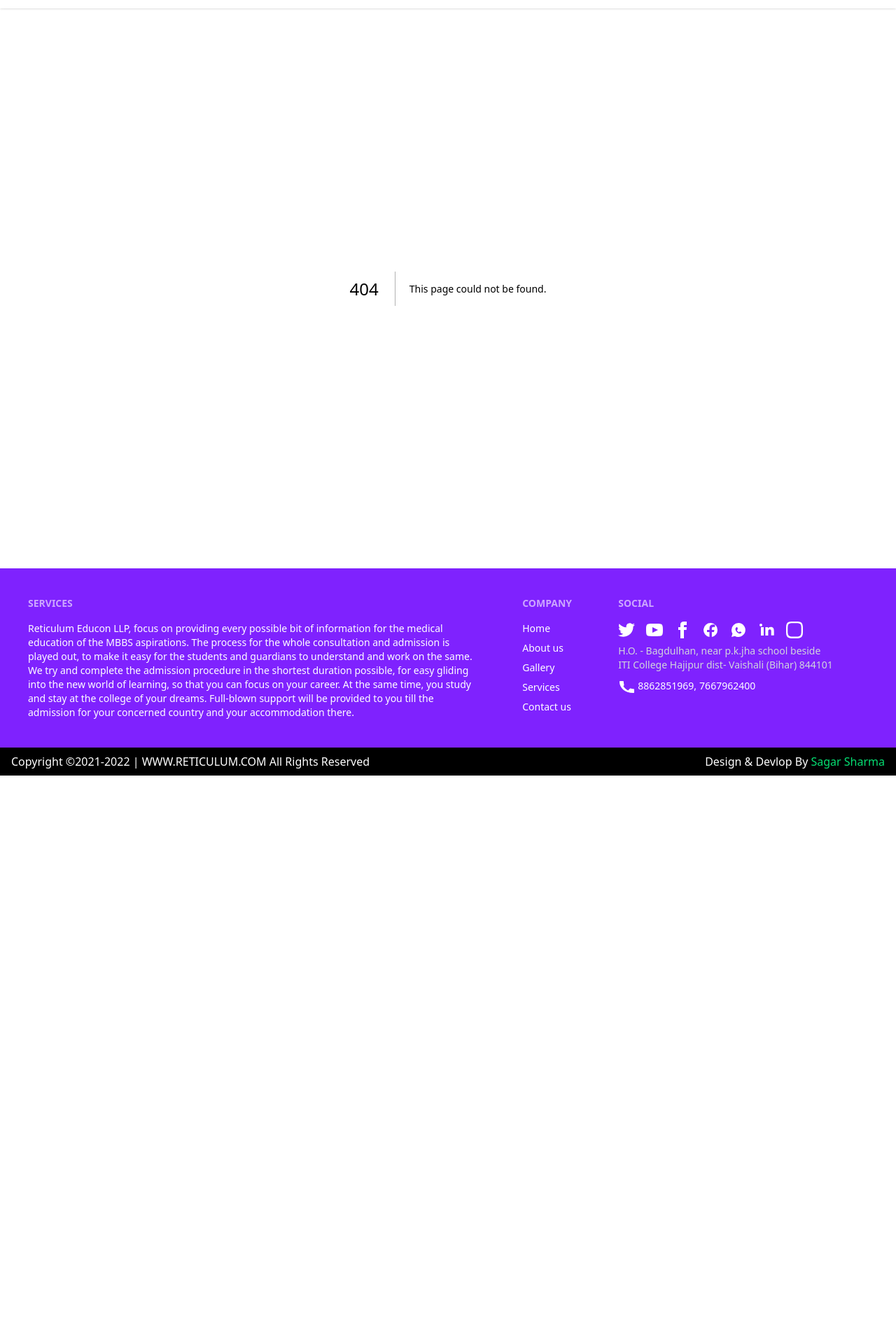
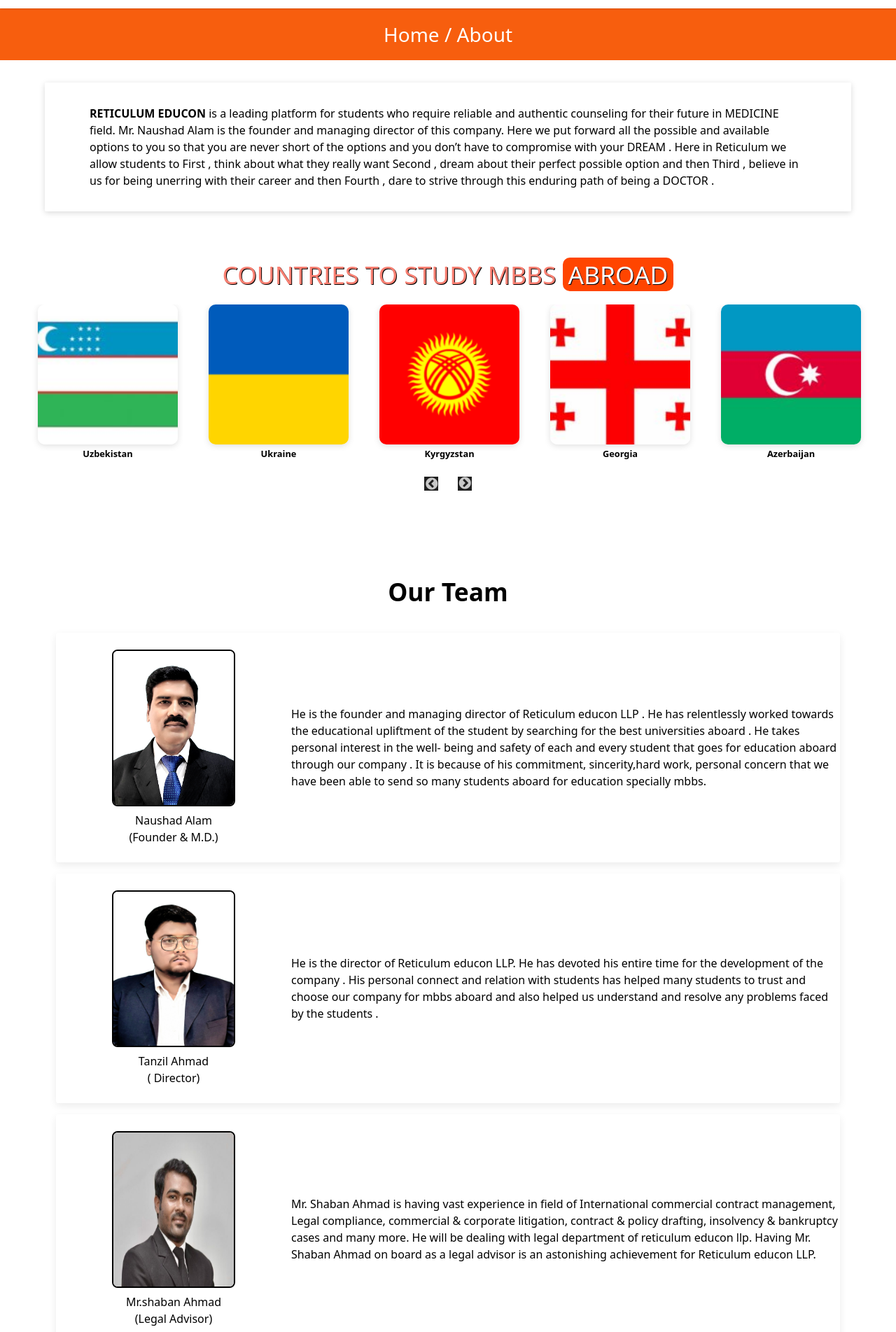
Before and after one commit to Sagarsharma11/next-reticulumeducon, a Next.js app: page /about in a window 1280 px wide. Before the commit this address had no page. Shown: the part 97-2000 px from the top of the page at 70% size. Before the commit the page ends 1205 px from the top, so only its background shows below. Built offline with nearby package versions, Linux system fonts and the light colour scheme.

Commit message:
added about section

```diff
--- a/src/app/(home)/LatestNews/LatestNews.jsx
+++ b/src/app/(home)/LatestNews/LatestNews.tsx
@@ -13,12 +13,13 @@
         <div className={styles.mainContainer}>
 
             <h2>
-                Latest <span class="span2"> News </span>
+                Latest <span className="span2"> News </span>
             </h2>
             <div>
                 {
                     ytData.map((ele) => (
-                        <iframe class="video" src={ele} title="YouTube video player" frameborder="0" allow="accelerometer; autoplay; clipboard-write; encrypted-media; gyroscope; picture-in-picture" allowfullscreen></iframe>
+                        <iframe className="video" src={ele} title="YouTube video player"
+                        frameBorder="0" allow="accelerometer; autoplay; clipboard-write; encrypted-media; gyroscope; picture-in-picture" allowFullScreen></iframe>
                     ))
                 }
             </div>
--- a/src/app/(home)/Service/Service.jsx
+++ b/src/app/(home)/Service/Service.tsx
@@ -14,7 +14,7 @@
     return (
         <div className={styles.mainContainer}>
             <h2>
-                Services <span class="span2">
+                Services <span className="span2">
                     We Provide
                 </span>
             </h2>
--- /dev/null
+++ b/src/app/about/page.tsx
@@ -0,0 +1,22 @@
+import React from 'react'
+import BreadCrumb from '../../components/BreadCrumb/BreadCrumb'
+import Section1 from './sections/Section1/Section1';
+import FlagSection from '../../components/FlagSection/FlagSection';
+import Section3 from './sections/Section3/Section3';
+import Service from '../(home)/Service/Service';
+import LatestNews from '../(home)/LatestNews/LatestNews';
+
+const page = () => {
+  return (
+    <>
+        <BreadCrumb nav="/about" title="About" />
+        <Section1 />
+        <FlagSection />
+        <Section3 />
+        <LatestNews />
+        <Service />
+    </>
+  )
+}
+
+export default page
--- /dev/null
+++ b/src/app/about/sections/Section1/Section1.tsx
@@ -0,0 +1,17 @@
+import React from 'react';
+import styles from "./style.module.css"
+
+const Section1 = () => {
+  return (
+    <div className={styles.mainContainer}>
+        <div className={styles.innerContainer}>
+
+          <p >
+               <strong> RETICULUM EDUCON</strong> is a leading platform for students who require reliable and authentic counseling for their future in MEDICINE field. Mr. Naushad Alam is the founder and managing director of this company. Here we put forward all the possible and available options to you so that you are never short of the options and you don’t have to compromise with your DREAM . Here in Reticulum we allow students to First , think about what they really want Second , dream about their perfect possible option and then Third , believe in us for being unerring with their career and then Fourth , dare to strive through this enduring path of being a DOCTOR .
+            </p>
+        </div>
+    </div>
+  )
+}
+
+export default Section1
--- /dev/null
+++ b/src/app/about/sections/Section1/style.module.css
@@ -0,0 +1,45 @@
+.mainContainer{
+    padding: 2rem 4rem;
+}
+
+.innerContainer{
+    box-shadow: rgba(0, 0, 0, 0.15) 0px 2px 8px;
+    padding: 2rem 4rem;
+    border-radius: .125rem;
+}
+
+@media screen and (min-width: 768px) and (max-width: 1024px) {
+    .mainContainer{
+        padding: 2rem;
+    }
+
+    .innerContainer{
+        box-shadow: rgba(0, 0, 0, 0.15) 0px 2px 8px;
+        padding: 2rem ;
+        border-radius: .125rem;
+    }
+}
+
+@media screen and (min-width: 481px) and (max-width: 767px) {
+    .mainContainer{
+        padding: 2rem;
+    }
+
+    .innerContainer{
+        box-shadow: rgba(0, 0, 0, 0.15) 0px 2px 8px;
+        padding: 2rem ;
+        border-radius: .125rem;
+    }
+}
+
+@media screen and (max-width: 480px) {
+    .mainContainer{
+        padding: 2rem;
+    }
+
+    .innerContainer{
+        box-shadow: rgba(0, 0, 0, 0.15) 0px 2px 8px;
+        padding: 1rem ;
+        border-radius: .125rem;
+    }
+}
--- /dev/null
+++ b/src/app/about/sections/Section3/Section3.tsx
@@ -0,0 +1,55 @@
+import React from 'react'
+import styles from "./style.module.css"
+import TeamCard from '../components/TeamCard/TeamCard'
+
+const Section3 = () => {
+    const data = [
+        {
+            name: "Naushad Alam",
+            title: `(Founder & M.D.)`,
+            image: `/assets/images/Naushad Alam1.jpeg`,
+            desc: `  He is the founder and managing director of Reticulum educon LLP . He has relentlessly worked
+                    towards the educational upliftment of the student by searching for the best universities aboard
+                    .
+                    He takes personal interest in the well- being and safety of each and every student that goes for
+                    education aboard through our company . It is because of his commitment, sincerity,hard work,
+                    personal concern that we have been able to send so many students aboard for education specially
+                    mbbs.`
+        },
+        {
+            name: "Tanzil Ahmad",
+            title: `( Director)`,
+            image: `/assets/images/tanjil ahmed1.jpeg`,
+            desc: `He is the director of Reticulum educon LLP. He has devoted his entire time for the development of the company . His personal connect and relation with students has helped many students to trust and choose our company for mbbs aboard and also helped us understand and resolve any problems faced by the students .`
+        },
+        {
+            name: "Mr.shaban Ahmad",
+            title: `(Legal Advisor)`,
+            image: `/assets/images/Mr.shaban Ahmad .jpeg`,
+            desc: ` Mr. Shaban Ahmad is having vast experience in field of International commercial contract management, Legal compliance, commercial & corporate litigation, contract & policy drafting, insolvency & bankruptcy cases and many more.
+
+                    He will be dealing with legal department of  reticulum educon llp.
+
+                    Having Mr. Shaban Ahmad on board as a legal advisor is an astonishing achievement for Reticulum educon LLP. `
+        }
+    ]
+    return (
+        <div className={styles.mainContainer}>
+            <p className={styles.containerTitle}>
+                Our Team
+            </p>
+            <div className={styles.innerContainer}>
+
+                {
+                    data.map((ele, key) => (
+                        <div key={key}>
+                            <TeamCard ele={ele} />
+                        </div>
+                    ))
+                }
+            </div>
+        </div>
+    )
+}
+
+export default Section3
--- /dev/null
+++ b/src/app/about/sections/Section3/style.module.css
@@ -0,0 +1,102 @@
+.mainContainer{
+    padding: 2rem 4rem;
+    display: flex;
+    flex-direction: column;
+    align-items: center;
+    justify-content: center;
+    gap: 1rem;
+}
+
+.containerTitle{
+    font-size: 2.21rem;
+    font-weight: 600;
+}
+
+
+.innerContainer{
+    padding: 1rem;
+    display: flex;
+    flex-direction: column;
+    gap: 1rem;
+}
+
+.cardContainer{
+    display: flex;
+    align-items: center;
+    width: 100%;
+    box-shadow: rgba(0, 0, 0, 0.08) 0px 4px 12px;
+    border-radius: .225rem;
+    padding: 1.5rem 0;
+}
+
+.imageContainer{
+    display: flex;
+    flex-direction: column;
+    justify-content: center;
+    align-items: center;
+    gap: .5rem;
+    width: 30%;
+}
+
+
+.imageContainer img{
+    height: 14rem;
+    width: 11rem;
+    border-radius: .5rem;
+    border: .125rem solid;
+}
+
+.imageContainer div{
+    display: flex;
+    flex-direction: column;
+    justify-content: center;
+    align-items: center;
+}
+
+.descContainer{
+    width: 70%;
+}
+
+@media screen and (min-width: 768px) and (max-width: 1024px) {
+    .mainContainer{
+        padding: 2rem;
+    }
+    .descContainer{
+        padding: .5rem;
+    }
+}
+
+@media screen and (min-width: 480px) and (max-width: 767px) {
+    .mainContainer{
+        padding: 2rem;
+    }
+    .cardContainer{
+        flex-direction: column;
+    }
+    .imageContainer{
+        width: 100%;
+    }
+    .descContainer{
+        padding: .5rem;
+        width: 100%;
+    }
+}
+
+@media screen and (max-width: 480px){
+    .mainContainer{
+        padding: 1rem;
+    }
+    .innerContainer{
+        padding: 0;
+    }
+    .cardContainer{
+        flex-direction: column;
+    }
+    .imageContainer{
+        width: 100%;
+    }
+    .descContainer{
+        padding: 1rem;
+        width: 100%;
+    }
+}
--- /dev/null
+++ b/src/app/about/sections/components/TeamCard/TeamCard.tsx
@@ -0,0 +1,27 @@
+import React from 'react';
+import styles from "../../Section3/style.module.css"
+
+const TeamCard = ({ ele }) => {
+  return (
+    <div className={styles.cardContainer}>
+      <div className={styles.imageContainer}>
+        <img src={ele.image} alt="team image" />
+        <div>
+          <p>
+            {ele.name}
+          </p>
+          <p>{ele.title}</p>
+        </div>
+      </div>
+      <div className={styles.descContainer}>
+
+        <p>
+          {ele.desc}
+        </p>
+
+      </div>
+    </div>
+  )
+}
+
+export default TeamCard
--- /dev/null
+++ b/src/components/BreadCrumb/BreadCrumb.tsx
@@ -0,0 +1,13 @@
+import React from 'react';
+import styles from "./breadCrumb.module.css"
+
+const BreadCrumb = ({nav, title}) => {
+  return (
+    <div className={styles.mainContainer}>
+        <a href="/">Home </a>
+        <a href={nav}> / {title}</a>
+    </div>
+  )
+}
+
+export default BreadCrumb
--- /dev/null
+++ b/src/components/BreadCrumb/breadCrumb.module.css
@@ -0,0 +1,7 @@
+.mainContainer{
+    background-color: #F75E0E;
+    text-align: center;
+    color: white;
+    padding: 1rem;
+    font-size: 28px;
+}
--- a/src/components/Navbar.jsx
+++ b/src/components/Navbar.jsx
@@ -58,7 +58,7 @@
                     <ul
                         tabIndex={0}
                         className="menu menu-sm dropdown-content bg-white rounded-box z-1 mt-3 w-52 p-2 shadow">
-                        <li><a>Home</a></li>
+                        <li><a href="/">Home</a></li>
                         <li>
                             <a>Countries</a>
                             <ul className="p-2 bg-white">
@@ -69,7 +69,7 @@
                                 }
                             </ul>
                         </li>
-                        <li><a>About</a></li>
+                        <li><a href="/about">About</a></li>
                         <li><a>Services</a></li>
                         <li><a>Gallery</a></li>
                         <li><a>Contact-us</a></li>
@@ -81,7 +81,7 @@
             </div>
             <div className="navbar-center hidden lg:flex">
                 <ul className="menu menu-horizontal px-1 z-1">
-                    <li><a>Home</a></li>
+                    <li><a href='/'>Home</a></li>
                     <li>
                         <details>
                             <summary>Countries</summary>
@@ -94,7 +94,7 @@
                             </ul>
                         </details>
                     </li>
-                    <li><a>About</a></li>
+                    <li><a href="/about">About</a></li>
                     <li><a>Services</a></li>
                     <li><a>Gallery</a></li>
                     <li><a>Contact-us</a></li>
```
Also changed, not shown: src/components/FlagSection/FlagSection.tsx (renamed from src/components/FlagSection/FlagSection.jsx).
